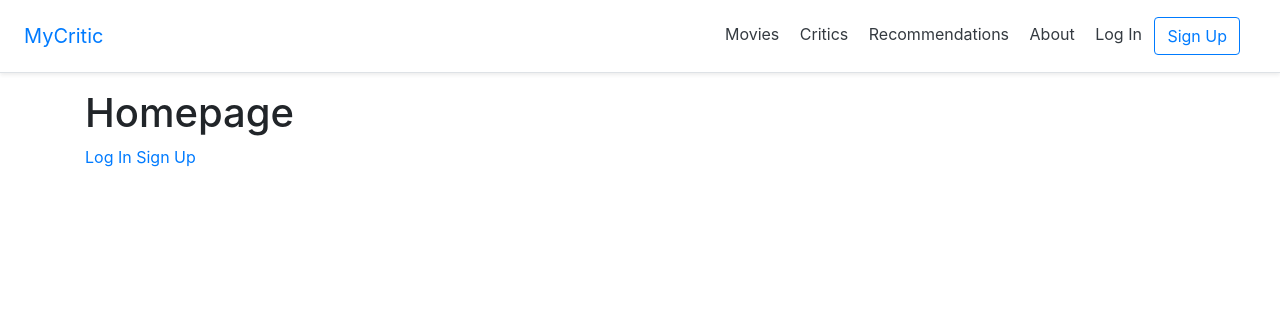
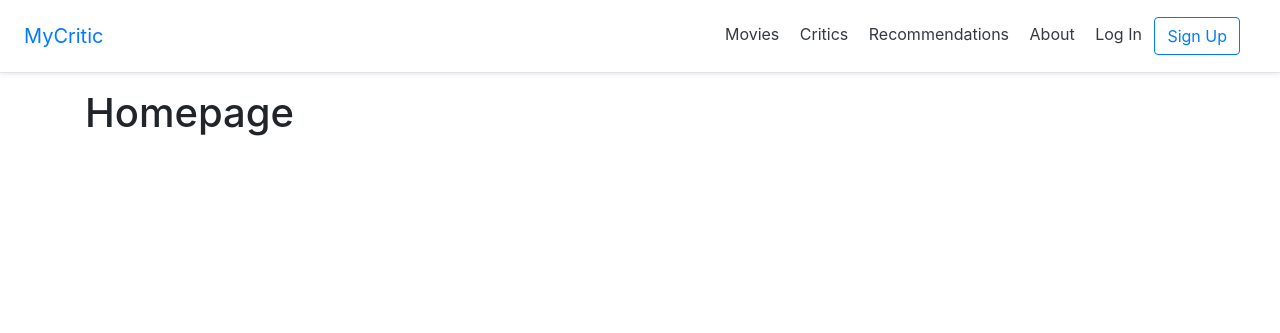
Before and after one commit to nbrix/my-critic, a Django app: page / in a window 1280 px wide. Shown: the top 333 px of the page. Run offline with Django 3.2, Linux system fonts and the light colour scheme; parts of the project's set-up code (start-up, migrations or seed data) failed here and were passed over; some libraries are stand-ins or nearby versions.

Commit message:
move login to navbar

```diff
--- a/templates/home.html
+++ b/templates/home.html
@@ -4,11 +4,4 @@
 
 {% block content %}
     <h1>Homepage</h1>
-    {% if user.is_authenticated %}
-        Hello {{ user.username }}
-        <p><a href="{% url 'logout' %}">Log Out</a></p>
-    {% else %}
-        <a href="{% url 'login' %}">Log In</a>
-        <a href="{% url 'signup' %}">Sign Up</a>
-    {% endif %}
 {% endblock content %}
```
